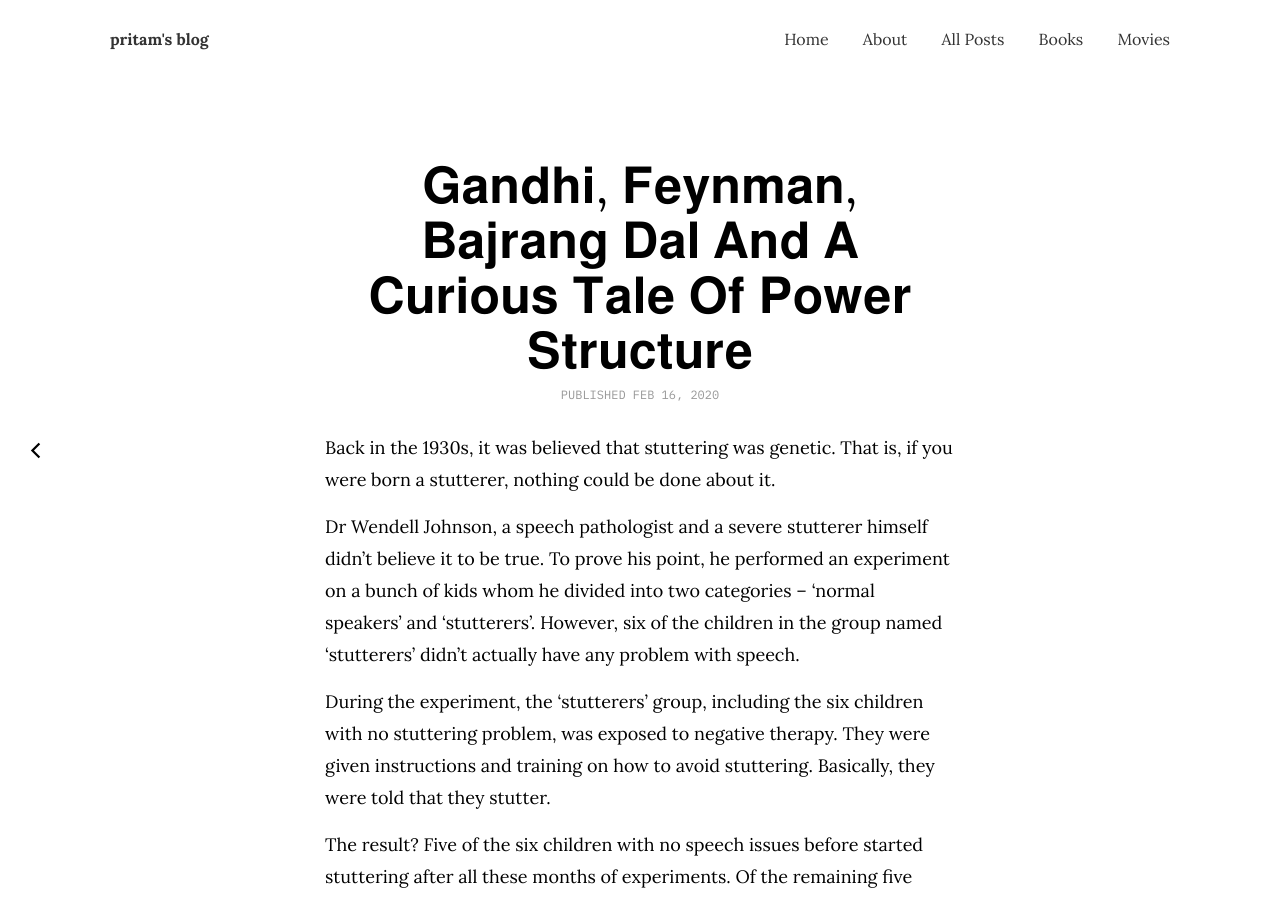
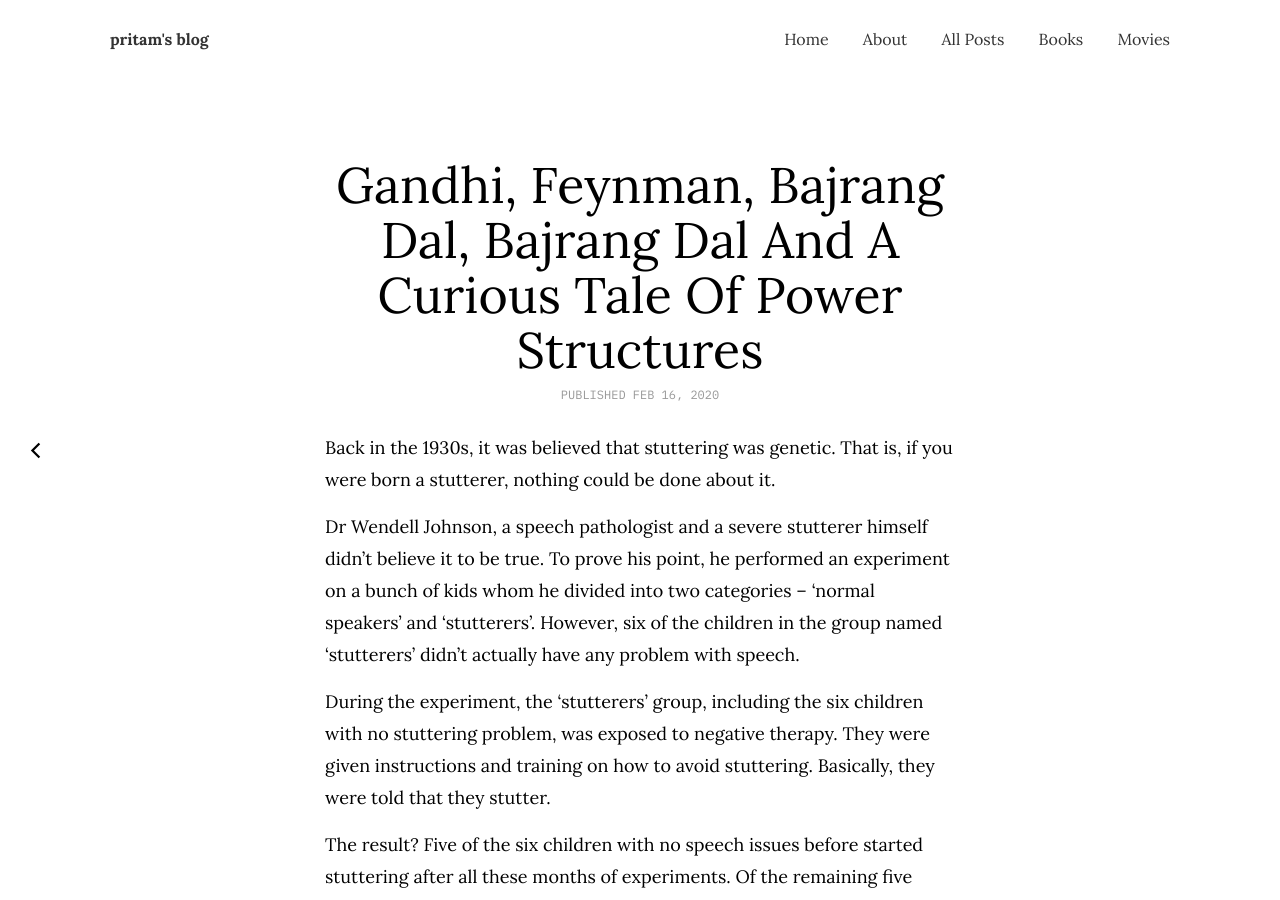
Before and after one commit to argumentativeyouth/pblog, a Jekyll site: the page built from _posts/2020-02-16-gandhi-feynman-bajrang-dal-and-a-curious-tale-of-power-structures.md, in a window 1280 px wide and 900 px high. Built offline with Jekyll 4.4.1, drawn with Linux system fonts in a browser that asks for light colours.

Commit message:
Update 2020-02-16-gandhi-feynman-bajrang-dal-and-a-curious-tale-of-power-structures.md

```diff
--- a/_posts/2020-02-16-gandhi-feynman-bajrang-dal-and-a-curious-tale-of-power-structures.md
+++ b/_posts/2020-02-16-gandhi-feynman-bajrang-dal-and-a-curious-tale-of-power-structures.md
@@ -1,6 +1,6 @@
 ---
 layout: post
-title: 𝐆𝐚𝐧𝐝𝐡𝐢, 𝐅𝐞𝐲𝐧𝐦𝐚𝐧, 𝐁𝐚𝐣𝐫𝐚𝐧𝐠 𝐃𝐚𝐥 𝐀𝐧𝐝 𝐀 𝐂𝐮𝐫𝐢𝐨𝐮𝐬 𝐓𝐚𝐥𝐞 𝐎𝐟 𝐏𝐨𝐰𝐞𝐫 𝐒𝐭𝐫𝐮𝐜𝐭𝐮𝐫𝐞
+title: Gandhi, Feynman, Bajrang Dal, Bajrang Dal And A Curious Tale Of Power Structures
 date: 2020-02-16
 ---
 Back in the 1930s, it was believed that stuttering was genetic. That is, if you were born a stutterer, nothing could be done about it.
```
